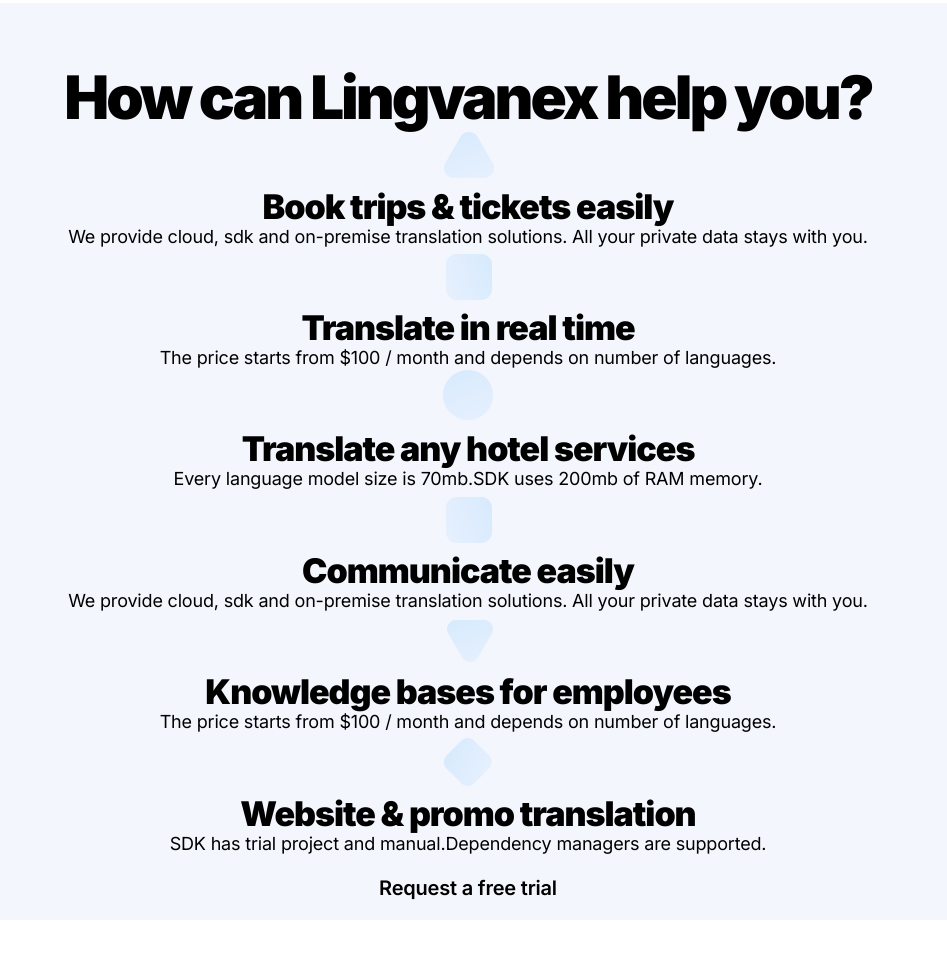
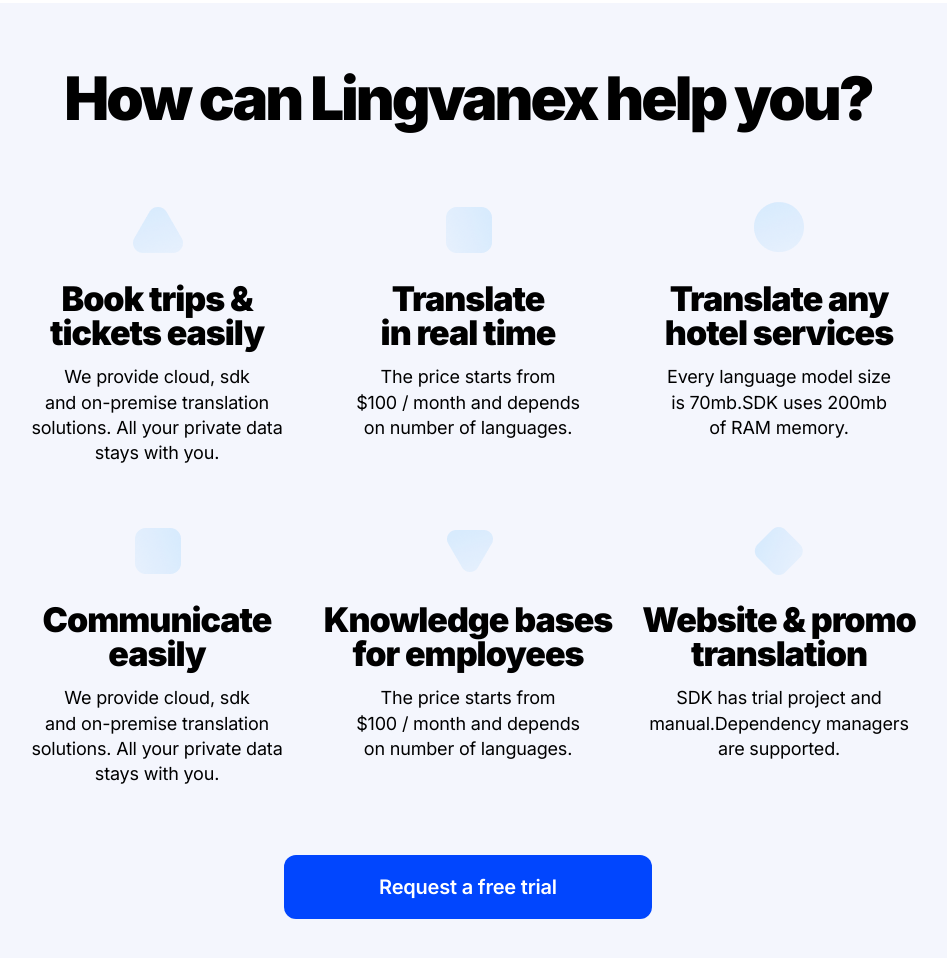
Before and after one commit to pitbrest/test-task, a plain HTML site: page index.html in a window 1280 px wide. Shown: the part 2390-3348 px from the top of the page, without its empty margins (172-1119 px from the left). Before the commit the page ends 3310 px from the top, so only its background shows below. Drawn offline with Linux system fonts and the light colour scheme.

Commit message:
end help section

```diff
--- a/index.css
+++ b/index.css
@@ -34,6 +34,7 @@
   font-weight: 900;
   line-height: 34px;
   letter-spacing: -0.03em;
+  text-align: center;
 }
 button {
   font-size: 20px;
@@ -53,12 +54,8 @@
   overflow: clip;
   overflow-clip-margin: content-box;
 }
-/* li {
-  list-style-position: inside;
-} */
 
 /* main */
-
 .travel-title {
   margin: 161px 0 23px 0;
 }
@@ -223,5 +220,33 @@
   margin-top: 81px;
 }
 .help-tite {
-  padding-top: 64px;
+  padding: 65px 0 74px 0;
 }
+.help-cards {
+  display: grid;
+  justify-items: center;
+  justify-content: center;
+  grid-template-columns: repeat(3, 295px);
+  column-gap: 16px;
+  row-gap: 55px;
+}
+.help-card {
+  width: 295px;
+  height: 266px;
+  display: flex;
+  flex-direction: column;
+  justify-content: flex-start;
+  align-items: center;
+}
+.help-card__img {
+  padding-bottom: 24px;
+}
+.help-card__title {
+  padding-bottom: 14px;
+}
+.help-card__text {
+  padding: 0 5px;
+}
+.help-btn {
+  margin: 66px 0 40px;
+}
--- a/index.html
+++ b/index.html
@@ -155,7 +155,7 @@
           />
           <h3 class="help-card__title">Book trips & tickets easily</h3>
           <p class="help-card__text">
-            We provide cloud, sdk and on-premise translation solutions. All your private data stays
+            We provide cloud, sdk<br/> and on-premise translation<br/> solutions. All your private data stays
             with you.
           </p>
         </div>
@@ -165,9 +165,9 @@
             src="./assets/images/help/Frame2-4.png"
             alt="alt_img"
           />
-          <h3 class="help-card__title">Translate in real time</h3>
+          <h3 class="help-card__title">Translate<br/> in real time</h3>
           <p class="help-card__text">
-            The price starts from $100 / month and depends on number of languages.
+            The price starts from<br/> $100 / month and depends<br/> on number of languages.
           </p>
         </div>
         <div class="help-cards__item help-card">
@@ -176,9 +176,9 @@
             src="./assets/images/help/Frame3.png"
             alt="alt_img"
           />
-          <h3 class="help-card__title">Translate any hotel services</h3>
+          <h3 class="help-card__title">Translate any<br/> hotel services</h3>
           <p class="help-card__text">
-            Every language model size is 70mb.SDK uses 200mb of RAM memory.
+            Every language model size<br/> is 70mb.SDK uses 200mb<br/> of RAM memory.
           </p>
         </div>
         <div class="help-cards__item help-card">
@@ -189,7 +189,7 @@
           />
           <h3 class="help-card__title">Сommunicate easily</h3>
           <p class="help-card__text">
-            We provide cloud, sdk and on-premise translation solutions. All your private data stays
+            We provide cloud, sdk<br/> and on-premise translation<br/> solutions. All your private data stays
             with you.
           </p>
         </div>
@@ -201,7 +201,7 @@
           />
           <h3 class="help-card__title">Knowledge bases for employees</h3>
           <p class="help-card__text">
-            The price starts from $100 / month and depends on number of languages.
+             The price starts from<br/> $100 / month and depends<br/> on number of languages.
           </p>
         </div>
         <div class="help-cards__item help-card">
@@ -212,11 +212,11 @@
           />
           <h3 class="help-card__title">Website & promo translation</h3>
           <p class="help-card__text">
-            SDK has trial project and manual.Dependency managers are supported.
+            SDK has trial project and<br/> manual.Dependency managers<br/> are supported.
           </p>
         </div>
       </div>
-      <button class="help-btn">Request a free trial</button>
+      <button class="help-btn btn-active">Request a free trial</button>
     </section>
   </body>
 </html>
```
